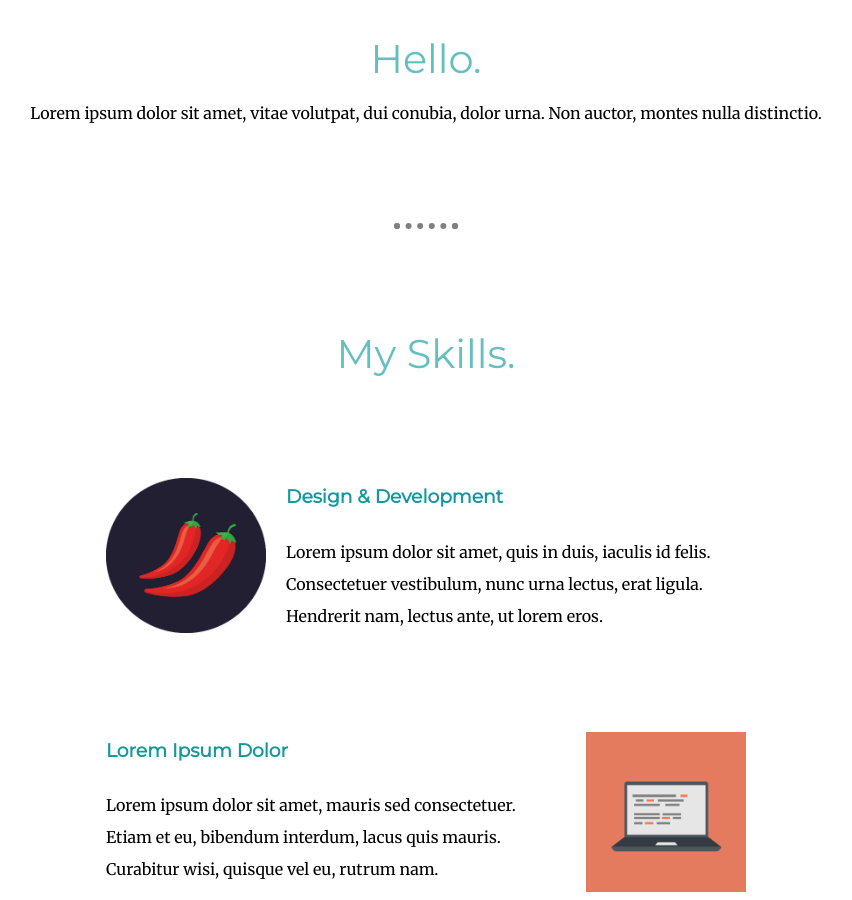
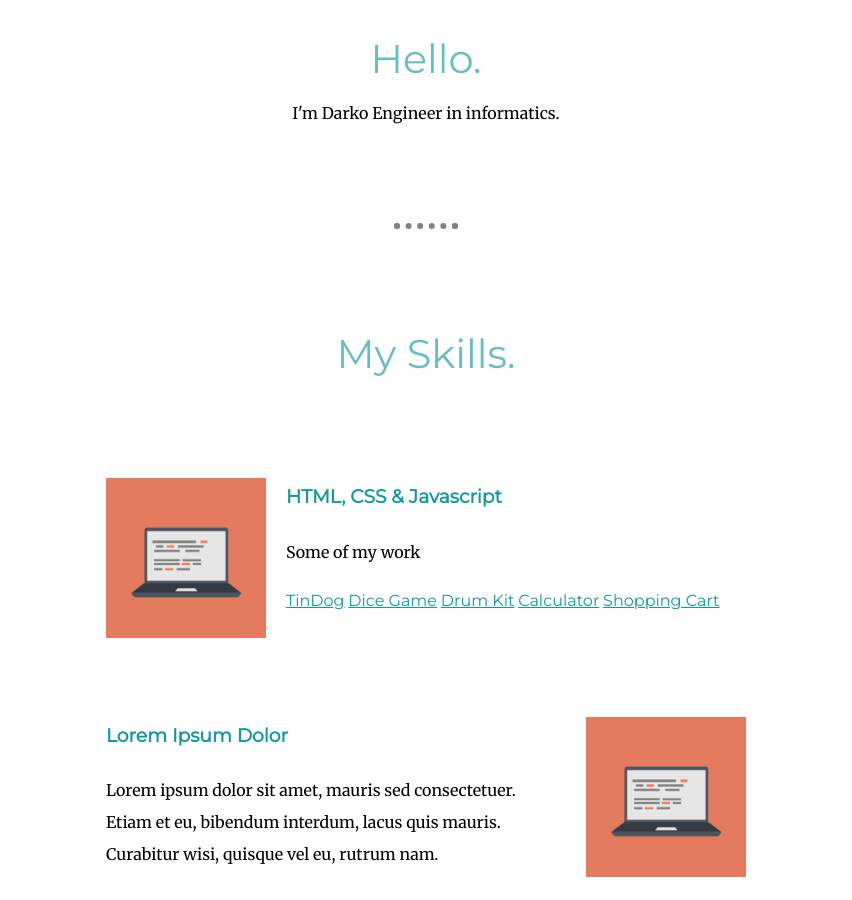
Before and after one commit to akocevd5/CV, a plain HTML site: page index.html in a window 1280 px wide. Shown: the part 1000-1900 px from the top of the page, without its empty margins (214-1066 px from the left). Drawn offline with Linux system fonts and the light colour scheme.

Commit message:
Update index.html

```diff
--- a/index.html
+++ b/index.html
@@ -23,7 +23,7 @@
 		  <div class="profile">
 		    <img class="profile-img" src="images/darko.jpeg" alt="darko image">
 		    <h2>Hello.</h2>
-		    <p>Lorem ipsum dolor sit amet, vitae volutpat, dui conubia, dolor urna. Non auctor, montes nulla distinctio.</p>
+		    <p>I'm Darko Engineer in informatics.</p>
 		  </div>
 
 		  <hr>
@@ -31,9 +31,14 @@
 		  <div class="skills">
 		    <h2>My Skills.</h2>
 		    <div class="skill-row">
-		      <img class="chilli-img" src="images/chillies.png" alt="chilies image">
-		      <h3>Design & Development</h3>
-		       <p>Lorem ipsum dolor sit amet, quis in duis, iaculis id felis. Consectetuer vestibulum, nunc urna lectus, erat ligula. Hendrerit nam, lectus ante, ut lorem eros.</p>
+		      <img class="chilli-img" src="images/computer.png" alt="chilies image">
+		      <h3>HTML, CSS & Javascript</h3>
+		       <p>Some of my work </p>
+		       <a href="https://akocevd5.github.io/TinDog/">TinDog</a>
+		       <a href="https://akocevd5.github.io/Dicee-Game/">Dice Game</a>
+		       <a href="https://akocevd5.github.io/Drum-Kit/">Drum Kit</a>
+		       <a href="https://akocevd5.github.io/Calculator/">Calculator</a>
+		       <a href="https://akocevd5.github.io/Shopping-Cart/">Shopping Cart</a>
 		    </div>
 		    <div class="skill-row">
 		      <img class="code-img" src="images/computer.png" alt="">
@@ -53,9 +58,9 @@
 
 
 <div class="bottom-container">
-  <a class="footer-link" href="https://www.linkedin.com/in/darko-kocev-4a74baa7/">LinkedIn</a>
+  <a class="footer-link" href="https://www.linkedin.com/">LinkedIn</a>
   <a class="footer-link" href="https://twitter.com/">Twitter</a>
-  <a class="footer-link" href="https://www.appbrewery.co/">Website</a>
+  <a class="footer-link" href="https://akocevd5.github.io/TinDog/">Website</a>
   <p>© Darko Kocev.</p>
 </div>
 
```
